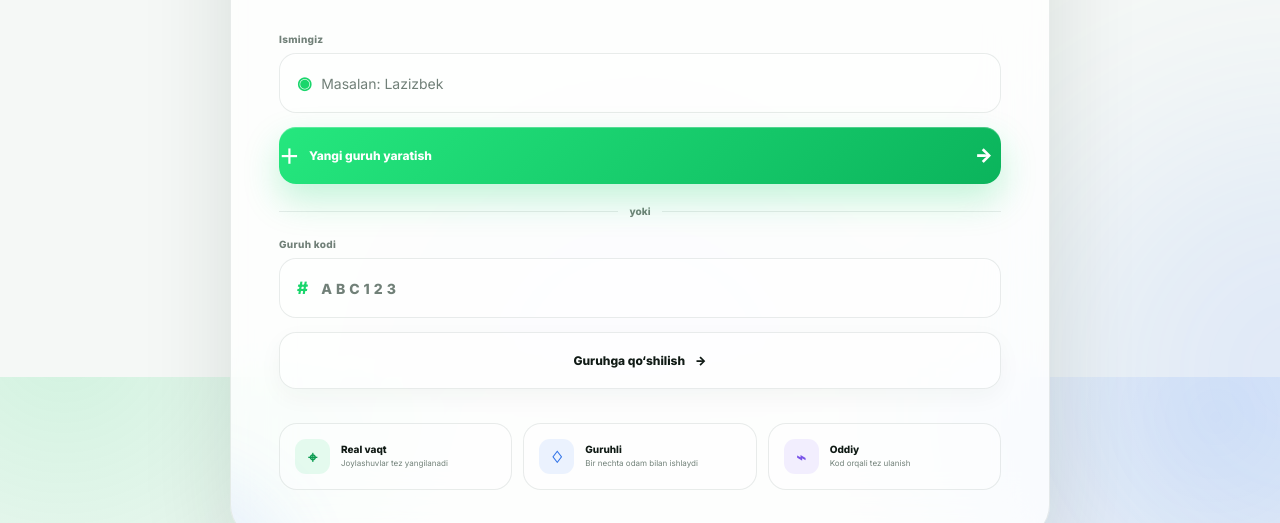
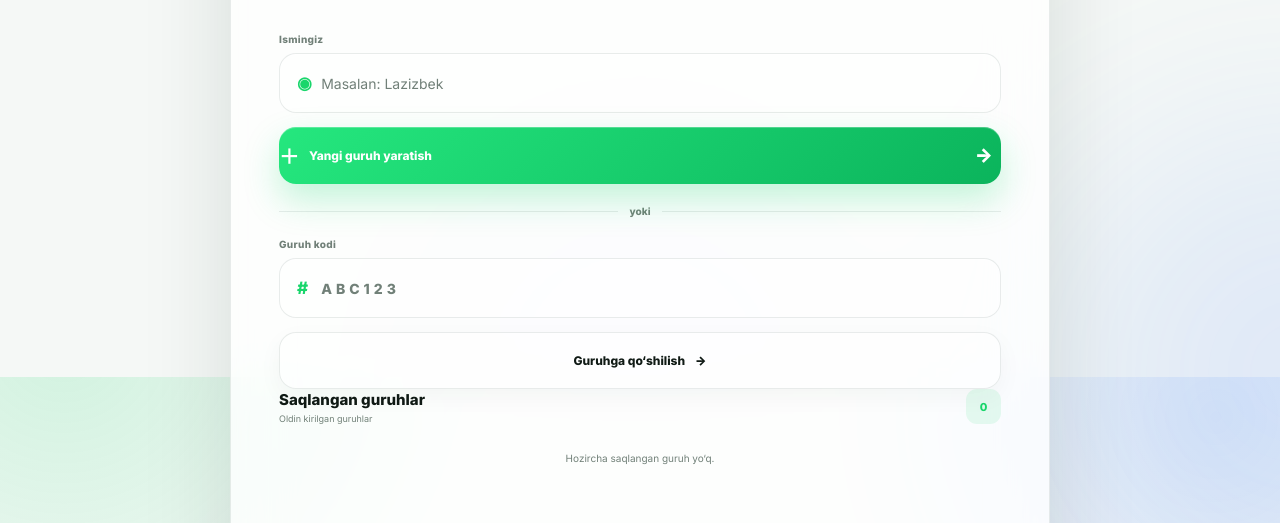
Before and after one commit to lazikmannonov/Live-GPS, a website: page index.html in a window 1280 px wide. Shown: the part 423-946 px from the top of the page. Drawn offline with Linux system fonts and the light colour scheme.

Commit message:
Update index.html

```diff
--- a/index.html
+++ b/index.html
@@ -1,8 +1,6 @@
 <!DOCTYPE html>
 
-<html lang="uz"> <head>
-
-<meta charset="UTF-8">
+<html lang="uz"> <head> <meta charset="UTF-8">
 
 <meta
     name="viewport"
@@ -11,7 +9,6 @@
 
 <title>Live GPS — Real-time Location</title>
 
-<!-- GOOGLE FONTS -->
 <link rel="preconnect" href="https://fonts.googleapis.com">
 <link rel="preconnect" href="https://fonts.gstatic.com" crossorigin>
 
@@ -25,7 +22,6 @@
     src="https://api-maps.yandex.ru/v3/?apikey=fefa16f6-1dcb-4862-80eb-e59209bd56f5&lang=uz_UZ"
 ></script>
 
-<!-- APP CSS -->
 <link rel="stylesheet" href="style.css">
 
 </head>
@@ -33,8 +29,6 @@
 <body>
 
 <div class="ambient ambient-1"></div> <div class="ambient ambient-2"></div>
-
-<!-- TOPBAR -->
 
 <header class="topbar">
 
@@ -45,15 +39,8 @@
     </div>
 
     <div class="brand-text">
-
-        <strong>
-            Live GPS
-        </strong>
-
-        <small>
-            Real-time location
-        </small>
-
+        <strong>Live GPS</strong>
+        <small>Real-time location</small>
     </div>
 
 </div>
@@ -64,13 +51,11 @@
         id="connectionPill"
         class="connection-pill offline"
     >
-
         <span class="connection-dot"></span>
 
         <span id="connectionText">
             Offline
         </span>
-
     </div>
 
     <button
@@ -80,22 +65,18 @@
         title="Mavzuni almashtirish"
         aria-label="Mavzuni almashtirish"
     >
-
-        <span id="themeIcon">
-            ☾
-        </span>
-
+        <span id="themeIcon">☾</span>
     </button>
 
 </div>
 
 </header>
 
-<!-- MAIN -->
-
 <main class="page">
 
-<!-- SETUP CARD -->
+<!-- ================================================= -->
+<!-- SETUP -->
+<!-- ================================================= -->
 
 <section
     id="setupCard"
@@ -103,11 +84,8 @@
 >
 
     <div class="hero-badge">
-
         <span class="hero-badge-dot"></span>
-
         LIVE LOCATION
-
     </div>
 
 
@@ -116,9 +94,7 @@
         <h1>
             Joylashuvingizni
             <br>
-            <span>
-                real vaqtda ulashing.
-            </span>
+            <span>real vaqtda ulashing.</span>
         </h1>
 
         <p>
@@ -159,7 +135,7 @@
         </div>
 
 
-        <!-- CREATE ROOM -->
+        <!-- CREATE -->
 
         <button
             id="createRoomBtn"
@@ -182,16 +158,10 @@
         </button>
 
 
-        <!-- DIVIDER -->
-
         <div class="or-divider">
-
             <span></span>
-
             yoki
-
             <span></span>
-
         </div>
 
 
@@ -224,7 +194,7 @@
         </div>
 
 
-        <!-- JOIN ROOM -->
+        <!-- JOIN -->
 
         <button
             id="joinRoomBtn"
@@ -243,7 +213,7 @@
         </button>
 
 
-        <!-- SETUP ERROR -->
+        <!-- ERROR -->
 
         <div
             id="setupError"
@@ -251,6 +221,47 @@
             role="alert"
             aria-live="polite"
         ></div>
+
+    </div>
+
+
+    <!-- ================================================= -->
+    <!-- SAVED GROUPS -->
+    <!-- ================================================= -->
+
+    <div
+        id="savedGroupsSection"
+        class="saved-groups-section"
+    >
+
+        <div class="section-heading">
+
+            <div>
+                <h3>Saqlangan guruhlar</h3>
+
+                <span>
+                    Oldin kirilgan guruhlar
+                </span>
+            </div>
+
+            <div
+                id="savedGroupsCount"
+                class="member-count"
+            >
+                0
+            </div>
+
+        </div>
+
+
+        <div
+            id="savedGroupsList"
+            class="saved-groups-list"
+        >
+            <div class="empty-members">
+                Hozircha saqlangan guruh yo‘q.
+            </div>
+        </div>
 
     </div>
 
@@ -266,15 +277,11 @@
             </div>
 
             <div>
-
-                <strong>
-                    Real vaqt
-                </strong>
+                <strong>Real vaqt</strong>
 
                 <span>
                     Joylashuvlar tez yangilanadi
                 </span>
-
             </div>
 
         </div>
@@ -287,15 +294,11 @@
             </div>
 
             <div>
-
-                <strong>
-                    Guruhli
-                </strong>
+                <strong>Guruhli</strong>
 
                 <span>
                     Bir nechta odam bilan ishlaydi
                 </span>
-
             </div>
 
         </div>
@@ -308,15 +311,11 @@
             </div>
 
             <div>
-
-                <strong>
-                    Oddiy
-                </strong>
+                <strong>Oddiy</strong>
 
                 <span>
                     Kod orqali tez ulanish
                 </span>
-
             </div>
 
         </div>
@@ -326,32 +325,27 @@
 </section>
 
 
-<!-- ROOM CARD -->
+<!-- ================================================= -->
+<!-- ROOM -->
+<!-- ================================================= -->
 
 <section
     id="roomCard"
     class="room-card hidden"
 >
 
-    <!-- ROOM HEADER -->
-
     <div class="room-top">
 
         <div>
 
             <div class="room-label">
-
                 <span class="live-dot"></span>
-
                 FAOL GURUH
-
             </div>
-
 
             <h2 id="currentRoomCode">
                 ------
             </h2>
-
 
             <div class="room-code-sub">
                 Ushbu kodni guruh a'zolariga yuboring
@@ -366,9 +360,7 @@
             type="button"
         >
 
-            <span>
-                ⧉
-            </span>
+            <span>⧉</span>
 
             <span id="copyRoomText">
                 Nusxalash
@@ -389,18 +381,12 @@
                 ●
             </div>
 
-
             <div>
-
-                <span>
-                    Aloqa
-                </span>
-
+                <span>Aloqa</span>
 
                 <strong id="connectionStatus">
                     Ulanmoqda...
                 </strong>
-
             </div>
 
         </div>
@@ -412,18 +398,12 @@
                 ⌖
             </div>
 
-
             <div>
-
-                <span>
-                    GPS
-                </span>
-
+                <span>GPS</span>
 
                 <strong id="locationStatus">
                     Kutilmoqda...
                 </strong>
-
             </div>
 
         </div>
@@ -431,7 +411,7 @@
     </div>
 
 
-    <!-- YANDEX MAP -->
+    <!-- MAP -->
 
     <div class="map-wrapper">
 
@@ -443,29 +423,20 @@
                     ⌖
                 </div>
 
-
                 <div>
-
-                    <strong>
-                        Live xarita
-                    </strong>
-
+                    <strong>Live xarita</strong>
 
                     <span>
                         Real-time locations
                     </span>
-
                 </div>
 
             </div>
 
 
             <div class="map-live">
-
                 <span></span>
-
                 LIVE
-
             </div>
 
         </div>
@@ -478,8 +449,6 @@
                 class="map"
             ></div>
 
-
-            <!-- MAP CONTROLS -->
 
             <div class="map-floating-controls">
 
@@ -507,19 +476,15 @@
             </div>
 
 
-            <!-- MAP INFO -->
-
             <div class="map-info-card">
 
                 <div class="map-info-dot"></div>
-
 
                 <div>
 
                     <strong>
                         Live tracking
                     </strong>
-
 
                     <span>
                         Joylashuvlar real vaqtda yangilanadi
@@ -545,7 +510,6 @@
                 <h3>
                     Guruh a'zolari
                 </h3>
-
 
                 <span>
                     Hozirgi ishtirokchilar
@@ -588,7 +552,6 @@
                 Boshqa guruhga o‘tish
             </strong>
 
-
             <span>
                 Yangi guruh kodini kiriting
             </span>
@@ -622,7 +585,7 @@
     </div>
 
 
-    <!-- EXIT GROUP -->
+    <!-- LEAVE -->
 
     <div class="leave-group-panel">
 
@@ -650,7 +613,7 @@
     </div>
 
 
-    <!-- ROOM ERROR -->
+    <!-- ERROR -->
 
     <div
         id="roomError"
@@ -663,8 +626,6 @@
 
 </main>
 
-<!-- FOOTER -->
-
 <footer class="footer">
 
 <div>
@@ -672,7 +633,6 @@
     <strong>
         Live GPS
     </strong>
-
 
     <span>
         Real-time location sharing
@@ -687,8 +647,6 @@
 
 </footer>
 
-<!-- APP SCRIPT -->
-
 <script src="script.js"></script>
 
 </body>
```
